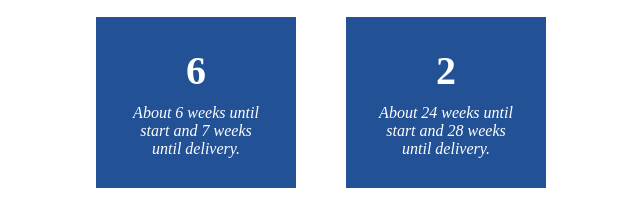
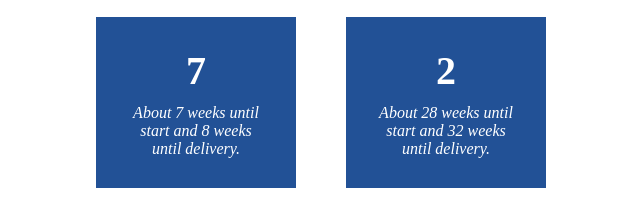
Before and after one commit to toddvharper/btbff-static, a plain HTML site: page index.html in a window 1280 px wide. Shown: the part 203-410 px from the top of the page, 319-959 px from the left. Drawn offline with Linux system fonts and the light colour scheme.

Commit message:
New small job booked: Floriana Ipswich - Kelsey Correia (Welcome Back, Kelsey!)

```diff
--- a/index.html
+++ b/index.html
@@ -46,8 +46,8 @@
         <h2>Small Project Queue</h2>
         <p><b>Small projects typically take about 1 weeks to complete.</b></p>
         <div class="queue-number">
-            <h3>6</h3>
-            <p><i>About 6 weeks until start and 7 weeks until delivery.</i></p>
+            <h3>7</h3>
+            <p><i>About 7 weeks until start and 8 weeks until delivery.</i></p>
         </div>
     </div>
     <div class="queue-project">
@@ -55,7 +55,7 @@
         <p><b>Large projects typically take about 4 weeks to complete.</b></p>
         <div class="queue-number">
             <h3>2</h3>
-            <p><i>About 24 weeks until start and 28 weeks until delivery.</i></p>
+            <p><i>About 28 weeks until start and 32 weeks until delivery.</i></p>
         </div>
     </div>
 </div>
```
